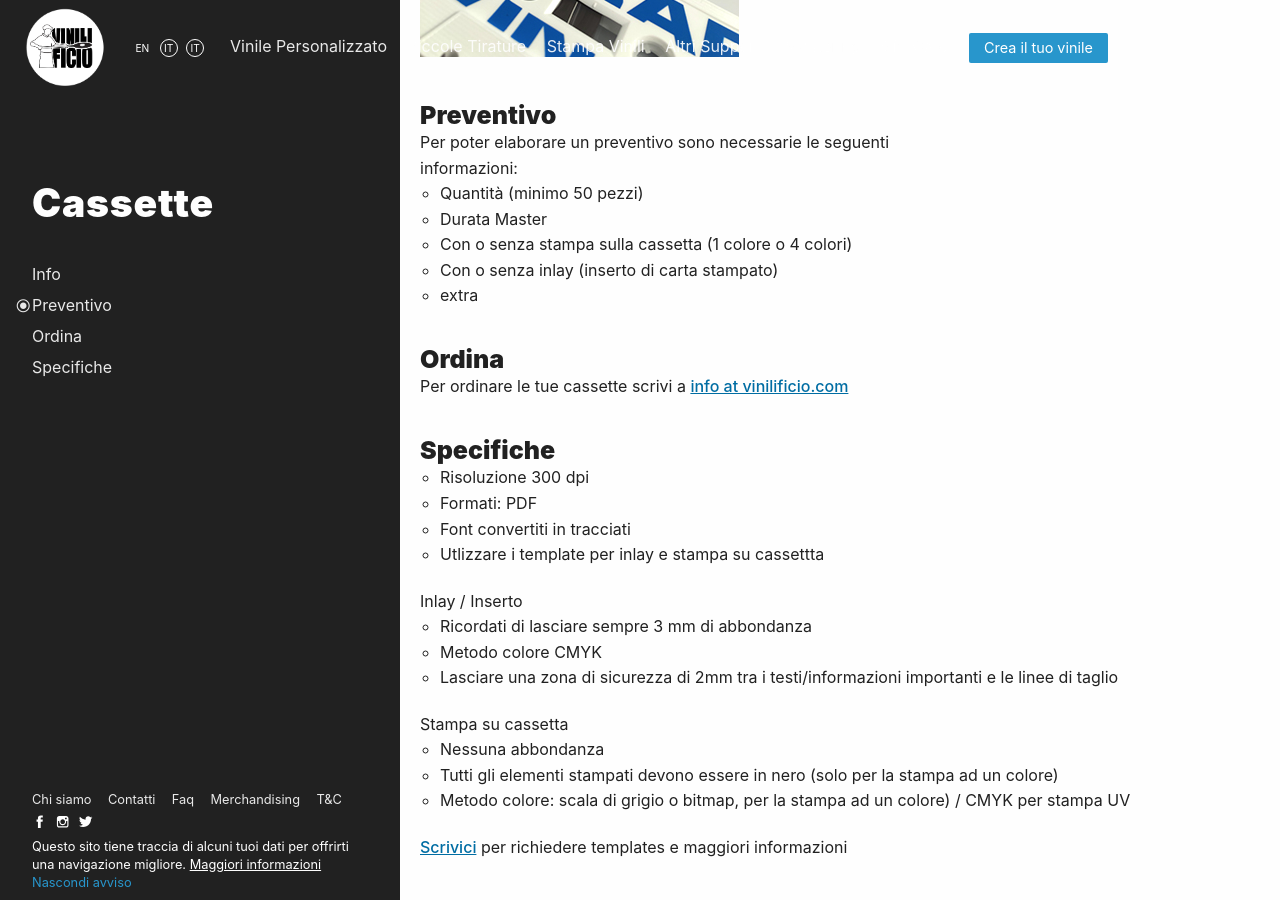
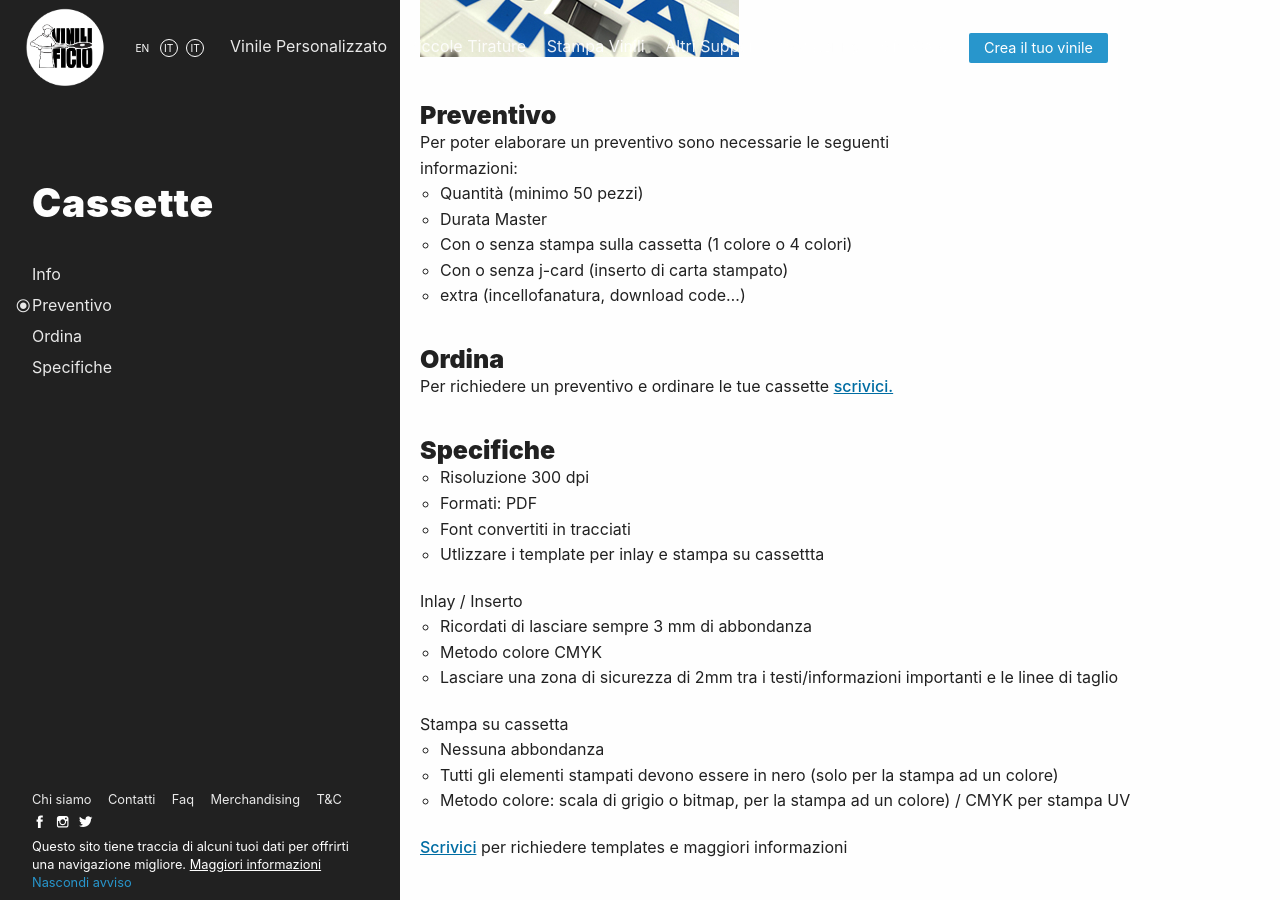
Before and after one commit to Vinilificio/vinilificio.com, a Jekyll site: the page built from _pages/cassette.md, in a window 1280 px wide and 900 px high, scrolled down 1424 px. Built offline with Jekyll 4.4.1, drawn with Linux system fonts in a browser that asks for light colours; nearby versions of some CDN libraries; comment, search, counter and statistics services are not loaded.

Commit message:
Update cassette.md

```diff
--- a/_pages/cassette.md
+++ b/_pages/cassette.md
@@ -47,12 +47,12 @@ Per poter elaborare un preventivo sono necessarie le seguenti informazioni:
 * Quantità (minimo 50 pezzi)
 * Durata Master
 * Con o senza stampa sulla cassetta (1 colore o 4 colori)
-* Con o senza inlay (inserto di carta stampato)
-* extra
+* Con o senza j-card (inserto di carta stampato)
+* extra (incellofanatura, download code...)
 
 ### Ordina
 
-Per ordinare le tue cassette scrivi a <a href="mailto:info@vinilificio.com">info at vinilificio.com</a>
+Per richiedere un preventivo e ordinare le tue cassette <a href="mailto:info@vinilificio.com">scrivici.</a>
 
 
 ### Specifiche
```
